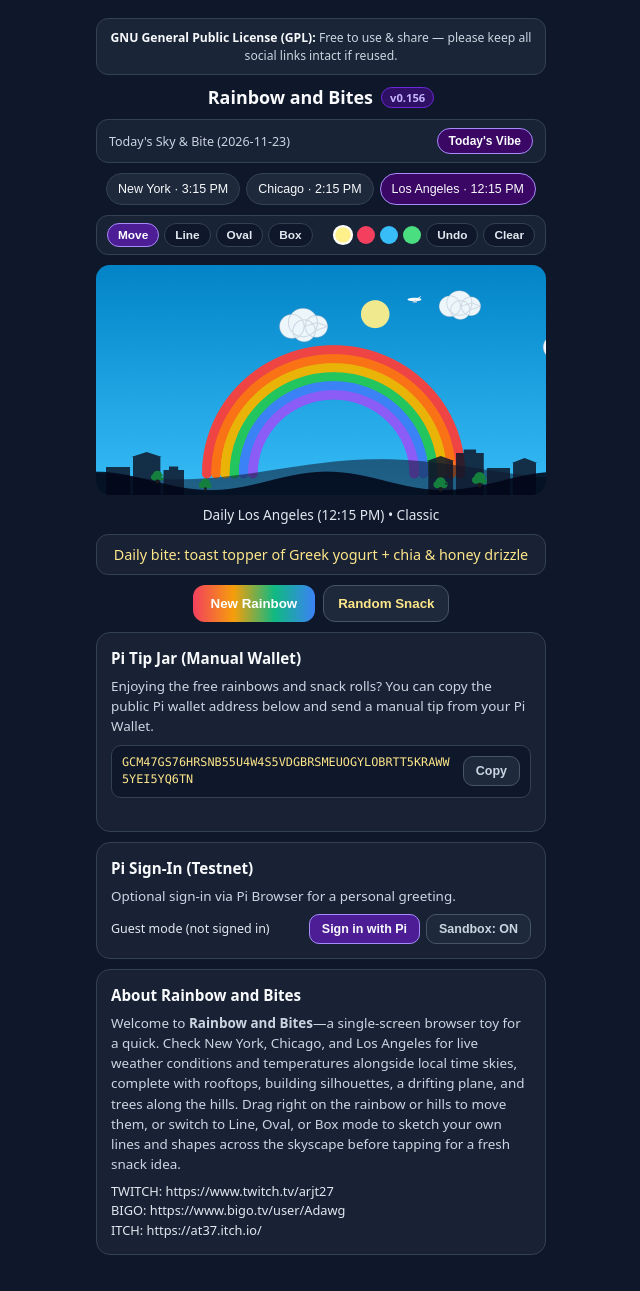
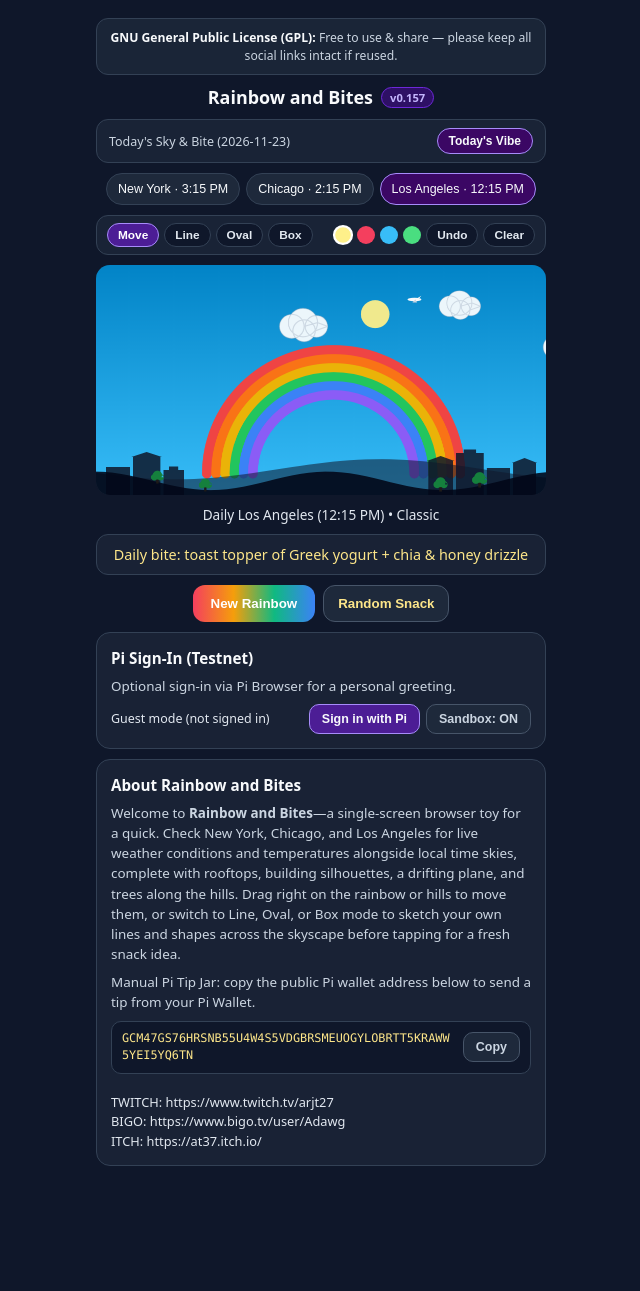
Before and after one commit to arjt27/arjt27.github.io, a plain HTML site: page index.html in a window 1280 px wide. Shown: the whole page, without its empty margins (319-959 px from the left). After the commit the page ends 1202 px from the top, so only its background shows below. Drawn offline with Linux system fonts and the light colour scheme; no server answers.

Commit message:
Update version number and restore Pi Tip Jar section
Updated version number from v0.156 to v0.157 and reintroduced the Pi Tip Jar section with wallet address.

```diff
--- a/index.html
+++ b/index.html
@@ -1,5 +1,5 @@
 <!--
-  Rainbow and Bites (v0.156)
+  Rainbow and Bites (v0.157)
   Free to use and share under the GNU General Public License (GPL).
   If you reuse or adapt this code, please keep all social links intact.
 -->
@@ -61,7 +61,7 @@
 <body>
   <main class="app">
     <header class="app-hdr"><strong>GNU General Public License (GPL):</strong> Free to use &amp; share — please keep all social links intact if reused.</header>
-    <div class="top"><span>Rainbow and Bites</span><span class="ver">v0.156</span></div>
+    <div class="top"><span>Rainbow and Bites</span><span class="ver">v0.157</span></div>
     <div class="daily-bar"><span id="dailyLabel">Daily Sky &amp; Bite</span><button class="daily-btn" id="dailyBtn" type="button">Today's Vibe</button></div>
     <div class="row" id="wx"></div>
     <div class="tool-bar" aria-label="Skyscape drawing tools">
@@ -86,13 +86,6 @@
     <div class="btns"><button id="gen" type="button">New Rainbow</button><button id="sBtn" type="button">Random Snack</button></div>
 
     <section class="box">
-      <h2>Pi Tip Jar (Manual Wallet)</h2>
-      <p>Enjoying the free rainbows and snack rolls? You can copy the public Pi wallet address below and send a manual tip from your Pi Wallet.</p>
-      <div class="wallet-box"><span id="piWalletAddr">GCM47GS76HRSNB55U4W4S5VDGBRSMEUOGYLOBRTT5KRAWW5YEI5YQ6TN</span><button class="pi-btn sub" id="copyWalletBtn" type="button">Copy</button></div>
-      <div class="copy-note" id="copyStatus"></div>
-    </section>
-
-    <section class="box">
       <h2>Pi Sign-In (Testnet)</h2>
       <p>Optional sign-in via Pi Browser for a personal greeting.</p>
       <div class="auth-row">
@@ -108,6 +101,9 @@
     <section class="box">
       <h2>About Rainbow and Bites</h2>
       <p>Welcome to <strong>Rainbow and Bites</strong>—a single-screen browser toy for a quick. Check New York, Chicago, and Los Angeles for live weather conditions and temperatures alongside local time skies, complete with rooftops, building silhouettes, a drifting plane, and trees along the hills. Drag right on the rainbow or hills to move them, or switch to Line, Oval, or Box mode to sketch your own lines and shapes across the skyscape before tapping for a fresh snack idea.</p>
+      <p>Manual Pi Tip Jar: copy the public Pi wallet address below to send a tip from your Pi Wallet.</p>
+      <div class="wallet-box"><span id="piWalletAddr">GCM47GS76HRSNB55U4W4S5VDGBRSMEUOGYLOBRTT5KRAWW5YEI5YQ6TN</span><button class="pi-btn sub" id="copyWalletBtn" type="button">Copy</button></div>
+      <div class="copy-note" id="copyStatus"></div>
       <p class="links">TWITCH: https://www.twitch.tv/arjt27<br />BIGO: https://www.bigo.tv/user/Adawg<br />ITCH: https://at37.itch.io/</p>
     </section>
   </main>
```
